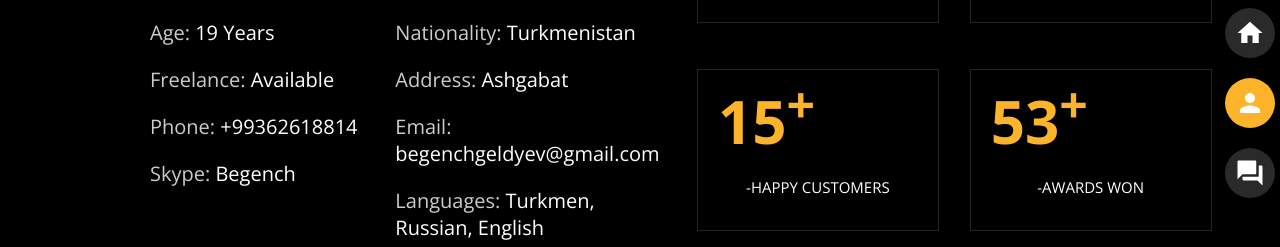
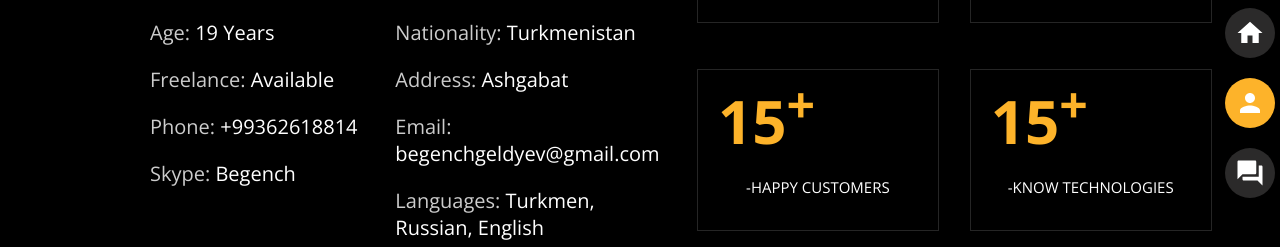
Before and after one commit to begench02/portfolio, a React (Create React App) app: page /about in a window 1280 px wide. Shown: the part 333-580 px from the top of the page. Built offline with nearby package versions, Linux system fonts and the light colour scheme; the HTML template or start-up script is replaced by a standard one.

Commit message:
Tech block change

```diff
--- a/src/pages/AboutPage/AboutPage.tsx
+++ b/src/pages/AboutPage/AboutPage.tsx
@@ -47,8 +47,8 @@ export const AboutPage = () => {
                             <p>-HAPPY CUSTOMERS</p>
                         </div>
                         <div>
-                            <h2> 53<sup>+</sup> </h2>
-                            <p>-AWARDS WON</p>
+                            <h2> 15<sup>+</sup> </h2>
+                            <p>-KNOW TECHNOLOGIES</p>
                         </div>
                     </div>
                 </div>
```
